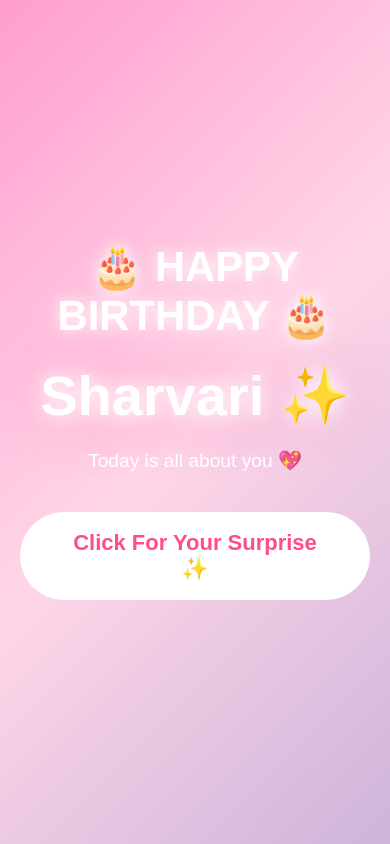
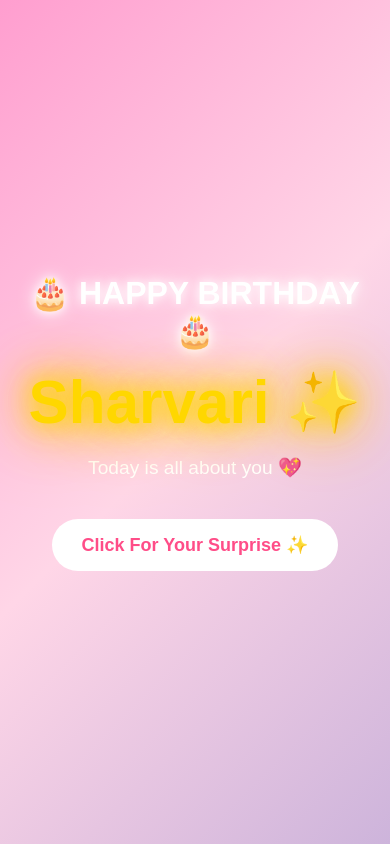
Before and after one commit to rajmurade/birthday-surprise, a Flask app: page / in a window 390 px wide. Run offline with Flask 3, Linux system fonts and the light colour scheme.

Commit message:
Improved homepage

```diff
--- a/templates/index.html
+++ b/templates/index.html
@@ -37,39 +37,47 @@
         }
 
         h1{
-            font-size:4rem;
-            color:white;
 
-            text-shadow:
-                0 0 15px white;
-
-            animation:pulse 2s infinite;
-        }
-
-        .name{
-
-            font-size:5rem;
-
-            font-weight:bold;
+            font-size:3rem;
 
             color:white;
 
-            margin-top:25px;
             margin-bottom:20px;
 
             text-shadow:
                 0 0 10px white,
-                0 0 20px white,
-                0 0 30px #ff69b4,
-                0 0 50px #ff69b4;
+                0 0 20px white;
+
+        }
+
+        h2{
+
+            font-size:5rem;
+
+            color:#ffd700;
+
+            font-weight:bold;
+
+            margin-bottom:20px;
+
+            text-shadow:
+                0 0 10px #ffd700,
+                0 0 20px #ffd700,
+                0 0 40px #ffb700,
+                0 0 60px #ffb700;
 
             animation:glow 2s infinite alternate;
+
         }
 
-        .message{
+        p{
+
             color:white;
+
             font-size:1.5rem;
+
             margin-bottom:40px;
+
         }
 
         button{
@@ -80,6 +88,7 @@
             border-radius:50px;
 
             background:white;
+
             color:#ff4d88;
 
             font-size:22px;
@@ -91,31 +100,34 @@
         }
 
         button:hover{
+
             transform:scale(1.1);
-        }
-
-        @keyframes pulse{
-
-            50%{
-                transform:scale(1.05);
-            }
 
         }
 
         @keyframes glow{
 
             from{
+
+                transform:scale(1);
+
                 text-shadow:
-                    0 0 10px white,
-                    0 0 20px white,
-                    0 0 30px #ff69b4;
+                    0 0 10px #ffd700,
+                    0 0 20px #ffd700,
+                    0 0 40px #ffb700;
+
             }
 
             to{
+
+                transform:scale(1.08);
+
                 text-shadow:
-                    0 0 20px white,
-                    0 0 40px white,
-                    0 0 60px #ff69b4;
+                    0 0 20px #ffd700,
+                    0 0 40px #ffd700,
+                    0 0 60px #ffb700,
+                    0 0 80px #ffb700;
+
             }
 
         }
@@ -123,15 +135,20 @@
         @media(max-width:768px){
 
             h1{
-                font-size:2.5rem;
+                font-size:2rem;
             }
 
-            .name{
+            h2{
                 font-size:3.5rem;
             }
 
-            .message{
+            p{
                 font-size:1.2rem;
+            }
+
+            button{
+                font-size:18px;
+                padding:15px 30px;
             }
 
         }
@@ -146,13 +163,11 @@
 
     <h1>🎂 HAPPY BIRTHDAY 🎂</h1>
 
-    <div class="name">
-        {{ name }} ✨
-    </div>
+    <h2>{{ name }} ✨</h2>
 
-    <div class="message">
+    <p>
         Today is all about you 💖
-    </div>
+    </p>
 
     <a href="/celebrate">
 
```
